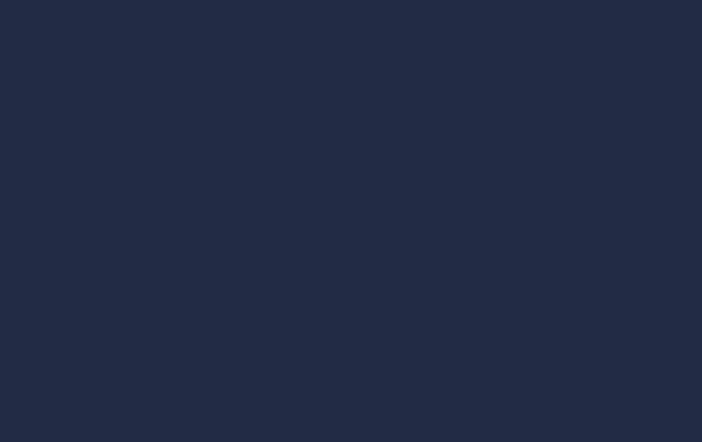
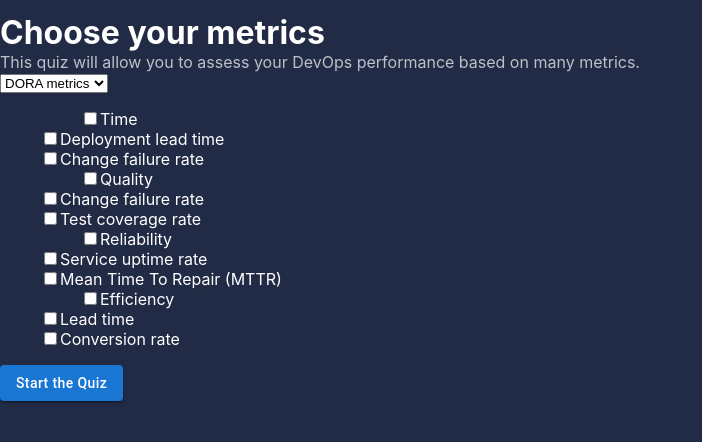
Before and after one commit to raouf-mediaplus/quiztestroject, a React (Create React App) app: page /models in a window 1280 px wide. Before the commit this address had no page. Shown: the top 442 px of the page, without its empty margins (0-702 px from the left). Built offline with nearby package versions, Linux system fonts and the light colour scheme.

Commit message:
model choice+ data

```diff
--- a/src/App.js
+++ b/src/App.js
@@ -1,4 +1,5 @@
 import Home from "./components/Home";
+import ModelChoice from "./components/ModelChoice";
 import Quiz from "./components/Quiz";
 import { BrowserRouter as Router, Routes, Route } from "react-router-dom"; // Importez BrowserRouter
 
@@ -7,6 +8,7 @@
     <Router>
       <Routes>
         <Route exact path="/" element={<Home />} />
+        <Route exact path="/models" element={<ModelChoice />} />
         <Route exact path="/quiz" element={<Quiz />} />
       </Routes>
     </Router>
--- a/src/components/Home.js
+++ b/src/components/Home.js
@@ -68,7 +68,7 @@
                 style: { color: "white" }, // Définir la couleur du label en blanc
               }}
             />
-            <Link to="/quiz">
+            <Link to="/models">
               <Button
                 variant="contained"
                 color="primary"
@@ -79,7 +79,7 @@
             </Link>
           </div>
         </div>
-        <Link to="/quiz">
+        <Link to="/models">
           <Button
             className="login-button"
             variant="contained"
@@ -90,7 +90,7 @@
             Login with GitHub
           </Button>
         </Link>
-        <Link to="/quiz">
+        <Link to="/models">
           <Button
             className="login-button"
             variant="contained"
--- /dev/null
+++ b/src/components/ModelChoice.js
@@ -0,0 +1,85 @@
+import React, { useState, useEffect } from "react";
+import { Link } from "react-router-dom";
+import { Button } from "@mui/material";
+
+var modelsData = require("../data/models.json");
+
+function ModelChoice() {
+  const [models, setModels] = useState([]);
+  const [categories, setCategories] = useState([]);
+
+  // useEffect(() => {
+  //   setCategories(modelsData);
+  // }, []);
+
+  useEffect(() => {
+    setModels(modelsData);
+  }, []);
+
+  const optionsSelect = models.map((model) => (
+    <option key={model.id} value={model.id}>
+      {model.Name}
+    </option>
+  ));
+
+  const [selected, setSelected] = useState(modelsData[0].id);
+  const handleSelect = (event) => {
+    // console.log(event.target.value);
+    setSelected(event.target.value);
+  };
+
+  const CategoriesList = modelsData[selected].Categories.map((cat) => (
+    <>
+      <dd key={cat.id}>
+        <input type="checkbox" name={cat.Category} value={cat.Category} />
+        {cat.Category}
+      </dd>
+      {cat.Values.map((metric) => (
+        <dt key={metric.id}>
+          <input type="checkbox" name={metric.Metric} value={metric.Metric} />
+          {metric.Metric}
+        </dt>
+      ))}
+    </>
+  ));
+
+  return (
+    <div>
+      <p
+        style={{
+          fontSize: "2em",
+          fontWeight: "bold",
+          marginTop: "0.8rem",
+          marginBottom: "0",
+          color: "white",
+        }}
+      >
+        Choose your metrics
+      </p>
+      <p
+        style={{
+          fontSize: "1em",
+          marginTop: 0,
+          marginBottom: 0,
+          opacity: "0.7",
+          color: "white",
+        }}
+      >
+        This quiz will allow you to assess your DevOps performance based on many
+        metrics.
+      </p>
+
+      <select name="models" onChange={handleSelect}>
+        {optionsSelect}
+      </select>
+      <ul style={{ color: "white" }}>{CategoriesList}</ul>
+      <Link to="/quiz">
+        <Button variant="contained" color="primary" className="login-button">
+          Start the Quiz
+        </Button>
+      </Link>
+    </div>
+  );
+}
+
+export default ModelChoice;
--- /dev/null
+++ b/src/data/models.json
@@ -0,0 +1,92 @@
+[
+  {
+    "id": 0,
+    "Name": "DORA metrics",
+    "Categories": [
+      {
+        "Category": "Time",
+        "Show": true,
+        "Values": [
+          { "id": 0, "Metric": "Deployment lead time", "Show": true },
+          { "id": 1, "Metric": "Change failure rate", "Show": true }
+        ]
+      },
+      {
+        "Category": "Quality",
+        "Show": true,
+        "Values": [
+          { "id": 0, "Metric": "Change failure rate", "Show": true },
+          { "id": 1, "Metric": "Test coverage rate", "Show": true }
+        ]
+      },
+      {
+        "Category": "Reliability",
+        "Show": true,
+        "Values": [
+          { "id": 0, "Metric": "Service uptime rate", "Show": true },
+          { "id": 1, "Metric": "Mean Time To Repair (MTTR)", "Show": true }
+        ]
+      },
+      {
+        "Category": "Efficiency",
+        "Show": true,
+        "Values": [
+          { "id": 0, "Metric": "Lead time", "Show": true },
+          { "id": 1, "Metric": "Conversion rate", "Show": true }
+        ]
+      }
+    ]
+  },
+  {
+    "id": 1,
+    "Name": "FLOW metrics",
+    "Categories": [
+      {
+        "Category": "Commits",
+        "Show": true,
+        "Values": [
+          { "id": 0, "Metric": "Number of commits", "Show": true },
+          { "id": 1, "Metric": "Commit frequency", "Show": true }
+        ]
+      },
+      {
+        "Category": "Development",
+        "Show": true,
+        "Values": [
+          { "id": 0, "Metric": "Pull request rate", "Show": true },
+          { "id": 1, "Metric": "Development cycle time", "Show": true }
+        ]
+      },
+      {
+        "Category": "Deployment",
+        "Show": true,
+        "Values": [
+          { "id": 0, "Metric": "Deployment rate", "Show": true },
+          { "id": 1, "Metric": "Deployment success rate", "Show": true }
+        ]
+      },
+      {
+        "Category": "Production",
+        "Show": true,
+        "Values": [
+          { "id": 0, "Metric": "Error rate", "Show": true },
+          { "id": 1, "Metric": "Availability", "Show": true }
+        ]
+      }
+    ]
+  },
+  {
+    "id": 2,
+    "Name": "Other metrics",
+    "Categories": [
+      {
+        "Category": "cat1",
+        "Show": true,
+        "Values": [
+          { "id": 0, "Metric": "val1", "Show": true },
+          { "id": 1, "Metric": "val2", "Show": true }
+        ]
+      }
+    ]
+  }
+]
```
